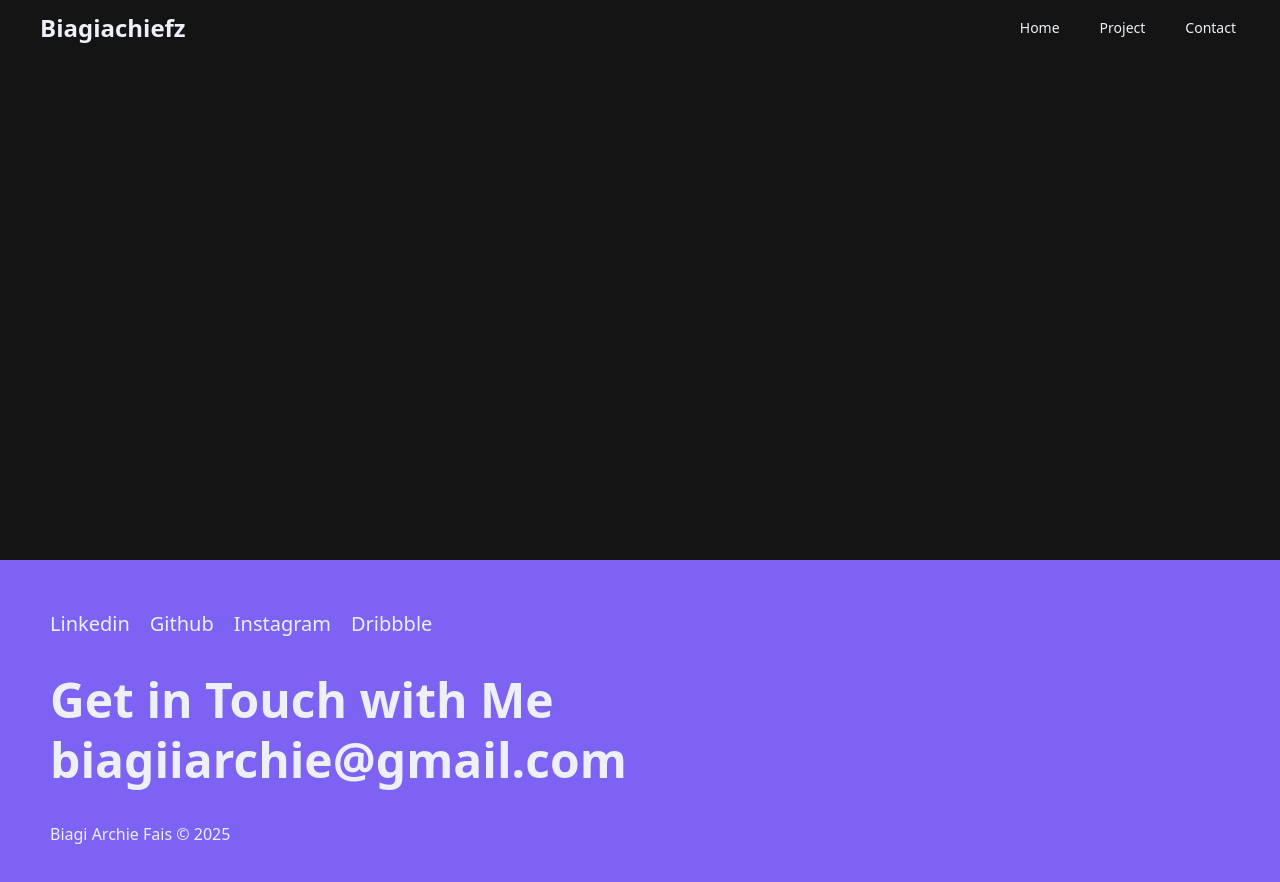
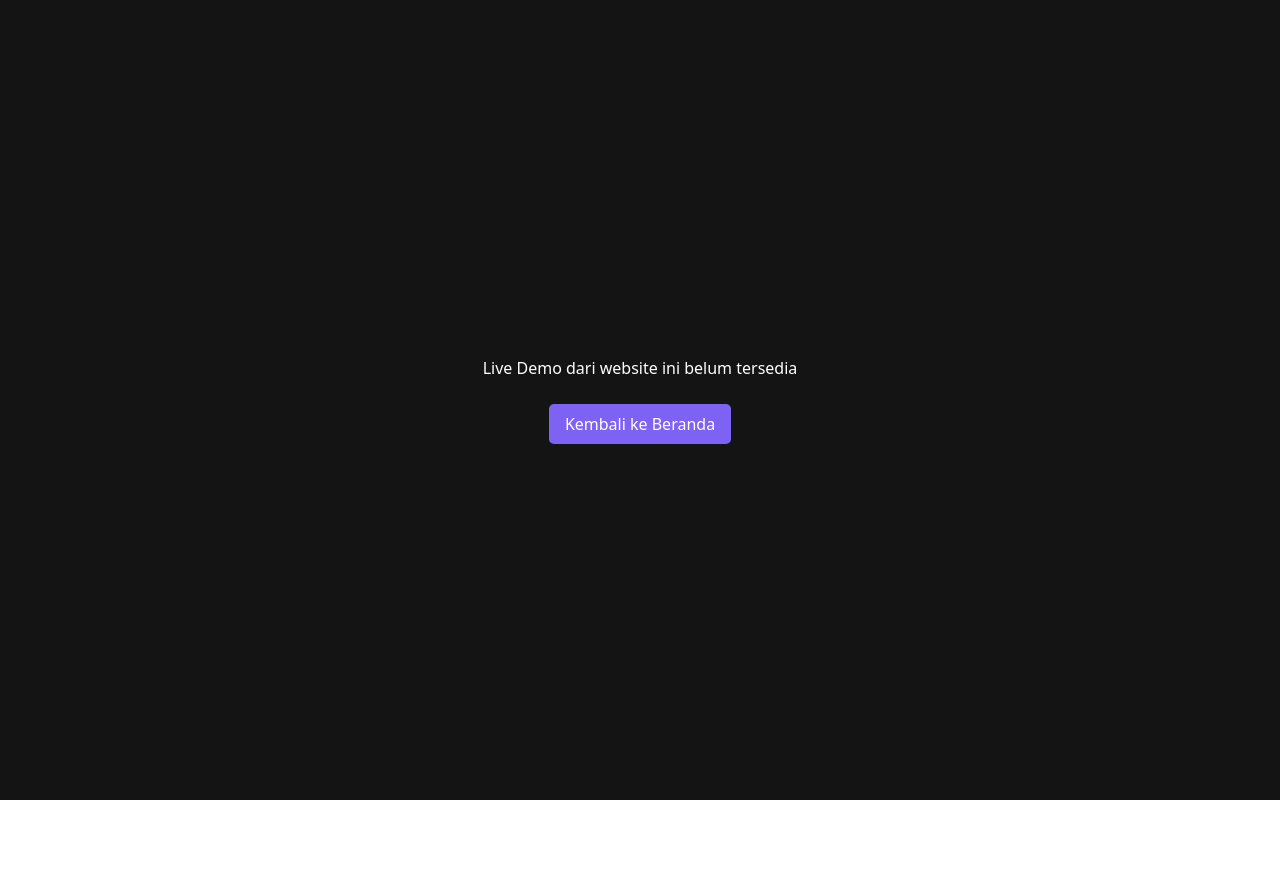
Before and after one commit to Biagiarchiefz/hello-im-biagi, a React (Vite) app: page /livedemo in a window 1280 px wide. Shown: the top 882 px of the page. After the commit the page ends 800 px from the top, so only its background shows below. Built offline with nearby package versions, Linux system fonts and the light colour scheme.

Commit message:
add page live demo not found

```diff
--- a/src/App.tsx
+++ b/src/App.tsx
@@ -6,21 +6,24 @@ import Footer from "./components/Footer";
 import ContactPage from "./pages/ContactPage";
 import ProjectPage from "./pages/ProjectPage";
 import { AnimatePresence } from "motion/react";
+import LiveDemo from "./pages/LiveDemo";
 
 function App() {
   const location = useLocation();
   return (
     <AnimatePresence mode="wait">
       <div className=" bg-[#141414]">
-        <Navbar />
+        {location.pathname !== "/livedemo" && <Navbar />}
+
         <div className="md:min-h-[70vh] ">
           <Routes location={location} key={location.pathname}>
             <Route path="/" element={<HomePage />} />
             <Route path="/projects" element={<ProjectPage />} />
             <Route path="/contact" element={<ContactPage />} />
+            <Route path="/livedemo" element={<LiveDemo />} />
           </Routes>
         </div>
-        <Footer />
+        {location.pathname !== "/livedemo" && <Footer />}
       </div>
     </AnimatePresence>
   );
--- a/src/components/ProjectSection.tsx
+++ b/src/components/ProjectSection.tsx
@@ -23,8 +23,12 @@ const ProjectSection = ({ project }: { project: Project }) => {
                 {project.technologies.map((tech) => ` [${tech}]`)}
               </p>
               <div className="flex gap-3 mt-2 ">
-                <Github />
-                <TvMinimalPlay />
+                <Link to={project.github}>
+                  <Github />
+                </Link>
+                <Link to={project.liveDemo}>
+                  <TvMinimalPlay />
+                </Link>
               </div>
             </div>
 
--- a/src/data/projects.tsx
+++ b/src/data/projects.tsx
@@ -11,7 +11,7 @@ export const projects: Project[] = [
     description: "This is a music-themed website I built using PHP and MySQL. It features an admin page where data such as songs, artists, and podcasts can be easily managed through CRUD operations. This project helped me understand how to connect front-end interfaces with databases.",
     technologies: ["Php", "MySQL"],
     github: "https://github.com/Biagiarchiefz/pw2024_tubes_233040006",
-    liveDemo: "/liveDemo",
+    liveDemo: "/livedemo",
     image: project1
   },
   {
@@ -29,7 +29,7 @@ export const projects: Project[] = [
     description: "This project is a website clone I created using HTML and CSS, based on a design I discovered on Dribbble. Through this project, I practiced turning creative UI designs into real, functional web pages while improving my attention to detail and layout techniques.",
     technologies: ["Html", "Css"],
     github: "https://github.com/Biagiarchiefz/rumahku.id",
-    liveDemo: "/liveDemo",
+    liveDemo: "/livedemo",
     image: project3
   },
    {
@@ -38,7 +38,7 @@ export const projects: Project[] = [
     description: "This project is a Pinterest-inspired UI clone that I developed using React and Tailwind CSS. It helped me practice converting beautiful UI designs into real, responsive web pages and deepened my understanding of React components and styling with Tailwind.",
     technologies: ["React", "Tailwind"],
     github: "https://github.com/Biagiarchiefz/learntoweb",
-    liveDemo: "/liveDemo",
+    liveDemo: "/livedemo",
     image: project4
   },
 ]
--- /dev/null
+++ b/src/pages/LiveDemo.tsx
@@ -0,0 +1,16 @@
+import React from "react";
+import { Link } from "react-router";
+
+const LiveDemo = () => {
+  return (
+    <div className="bg-[rgb(20,20,20)] h-[100vh] flex flex-col justify-center items-center text-white">
+      <h1>Live Demo dari website ini belum tersedia</h1>
+
+      <Link to="/" className="bg-[#7E62F3] text-white py-2 px-4 rounded-[5px] mt-6">
+        Kembali ke Beranda
+      </Link>
+    </div>
+  );
+};
+
+export default LiveDemo;
```
